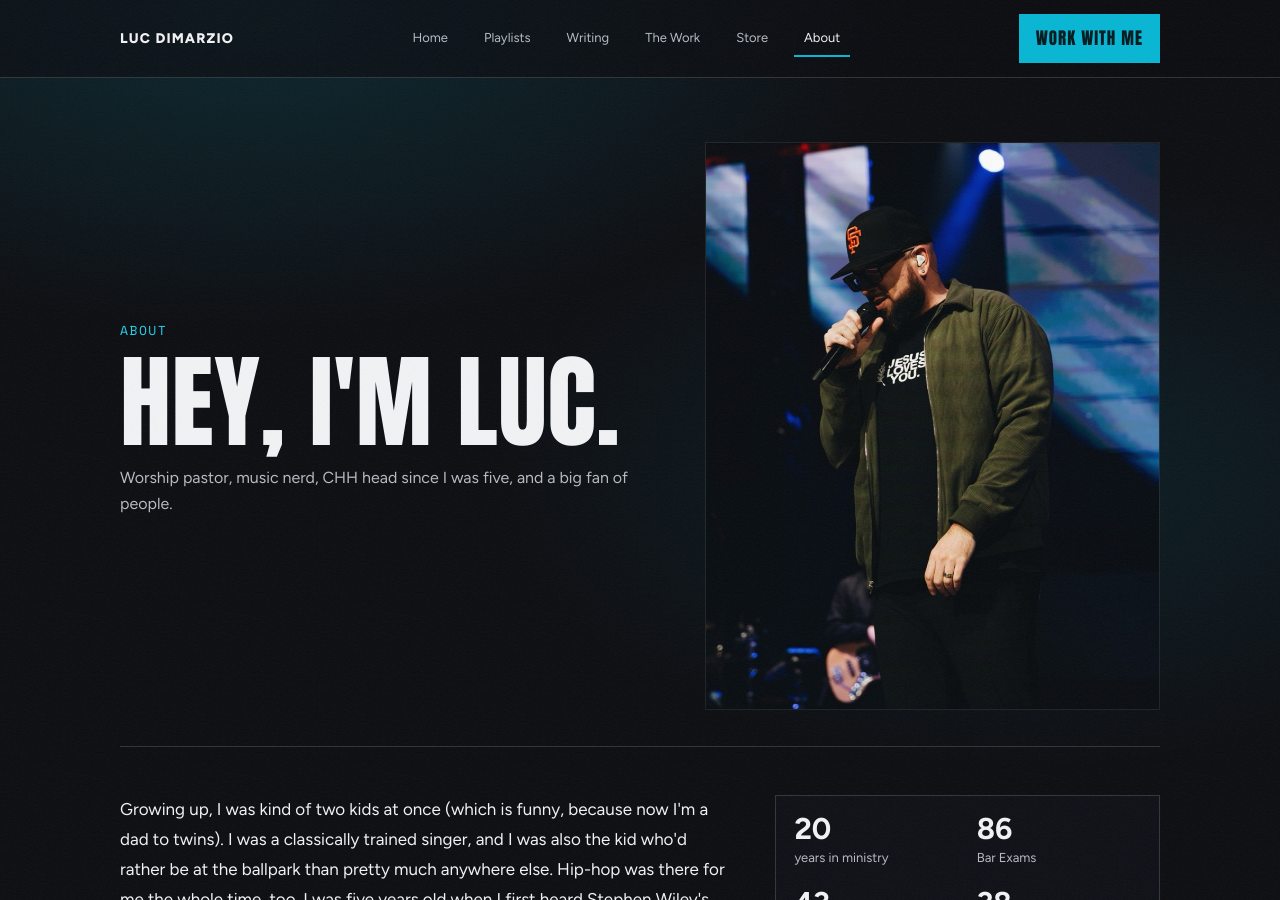
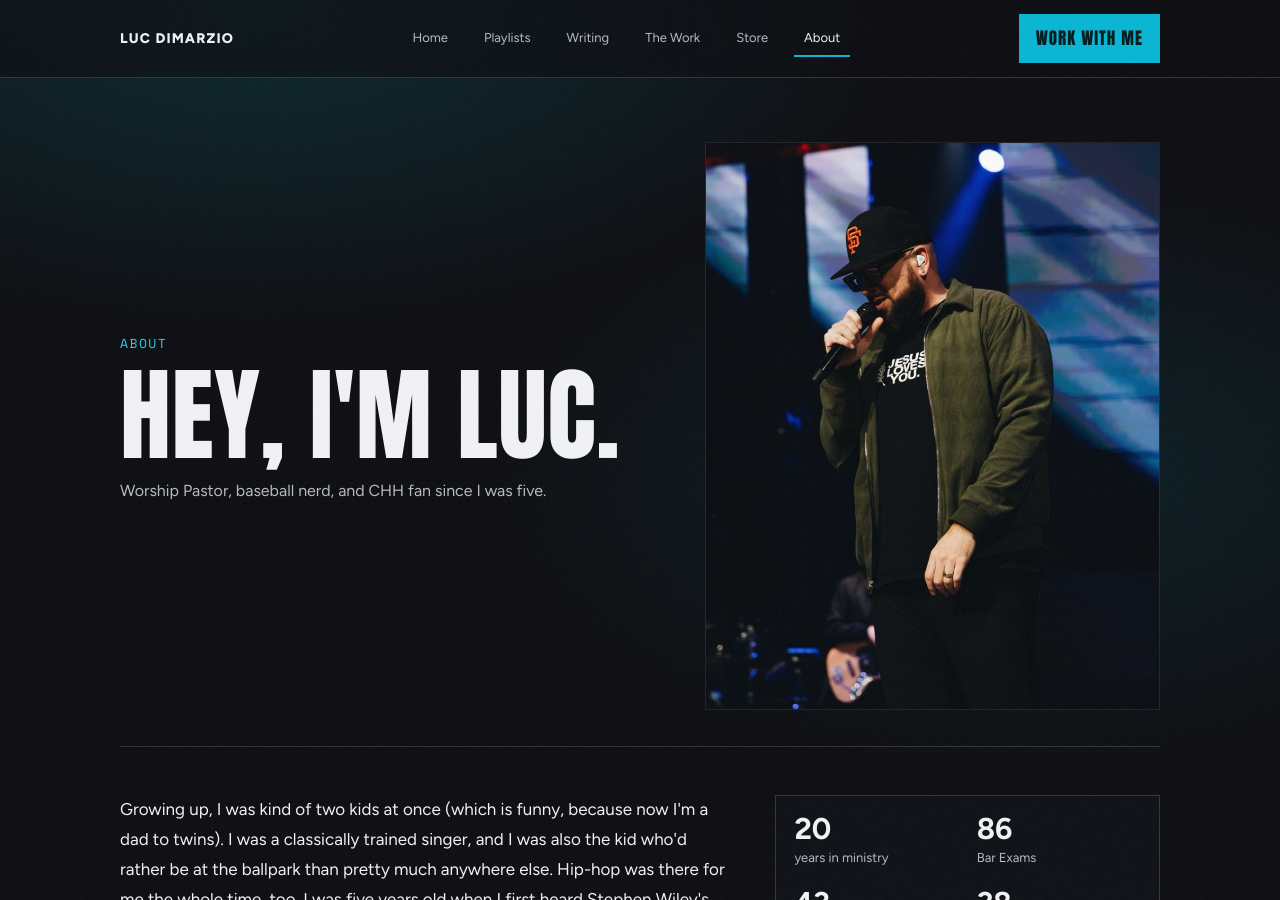
Before and after one commit to lucdimarzio/Luc-site, a Jekyll site: the page built from about/index.html, in a window 1280 px wide and 900 px high. Built offline with Jekyll 4.4.1, drawn with Linux system fonts in a browser that asks for light colours; a script that is not in the unit is left out.

Commit message:
About: new tagline
Co-Authored-By: Claude Opus 5.5 <noreply@anthropic.com>

```diff
--- a/about/index.html
+++ b/about/index.html
@@ -13,7 +13,7 @@ description: Luc DiMarzio is a worship pastor, musician and hip-hop writer who's
     <div>
       <div class="kicker">About</div>
       <h1>Hey, I'm Luc.</h1>
-      <p class="subhead">Worship pastor, music nerd, CHH head since I was five, and a big fan of people.</p>
+      <p class="subhead">Worship Pastor, baseball nerd, and CHH fan since I was five.</p>
     </div>
     <img class="about-photo" src="/assets/img/luc-stage.jpg" alt="Luc DiMarzio singing on stage in a black cap and green jacket" width="1600" height="1069" />
   </section>
```
